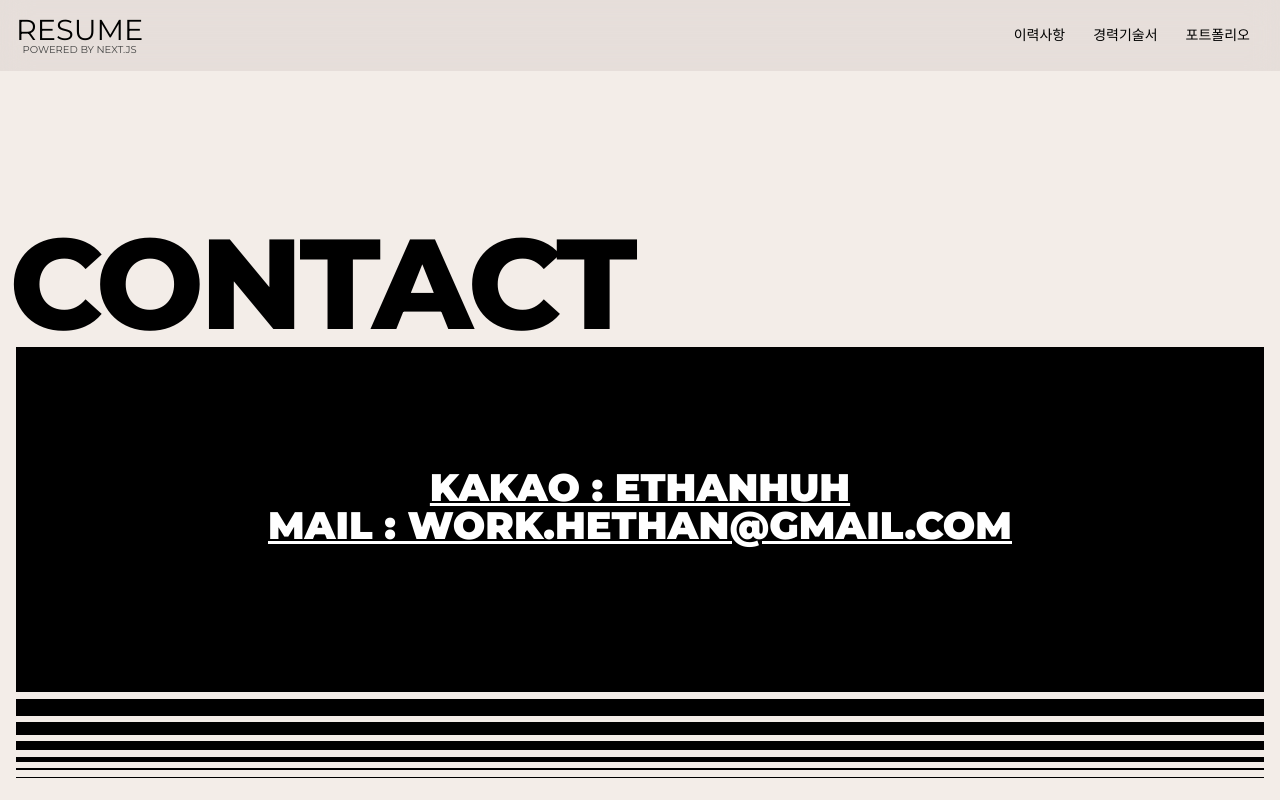
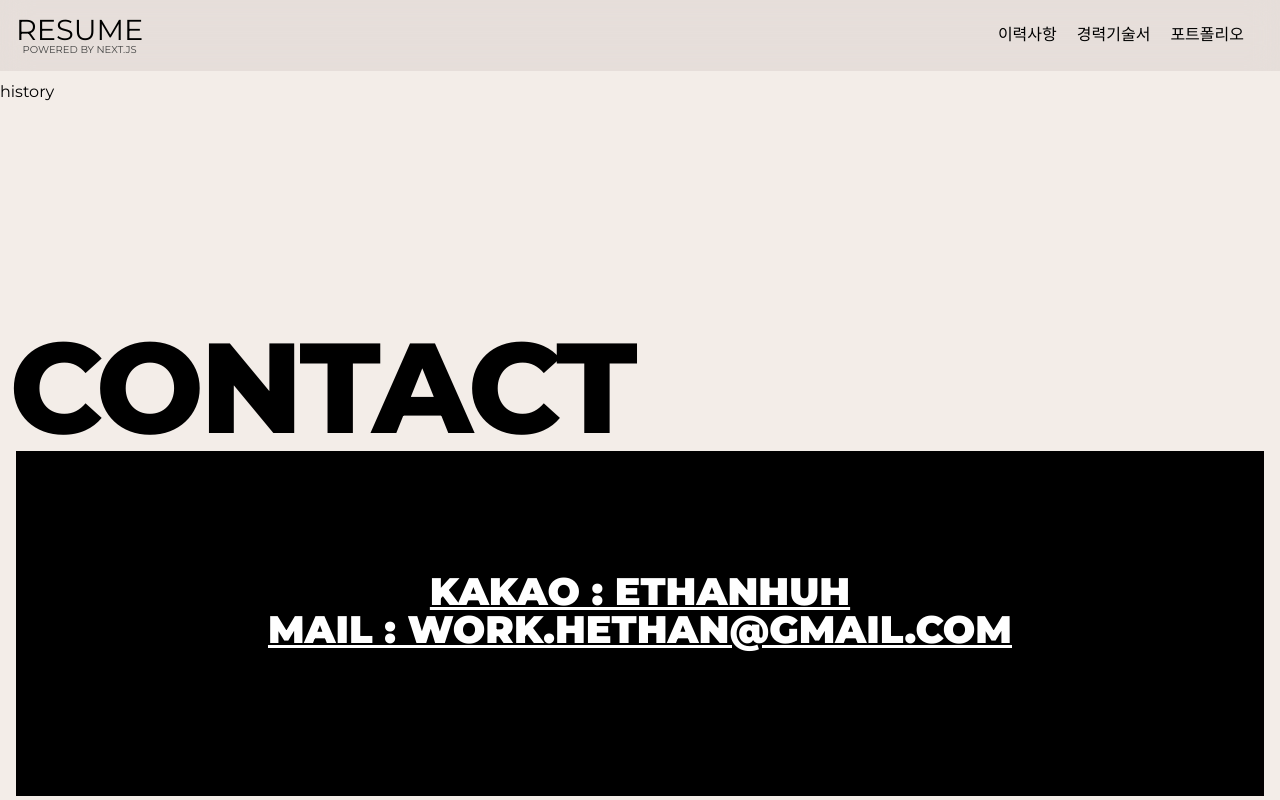
Before and after one commit to work-ethanhuh/next-js-test, a Next.js app: page / in a window 1280 px wide. Shown: the top 800 px of the page. Built offline with nearby package versions, Linux system fonts and the light colour scheme; a small style sheet from the web is missing; a web font is replaced by a local one.

Commit message:
- 와꾸 대충 맞춤

```diff
--- a/app/components/Header.tsx
+++ b/app/components/Header.tsx
@@ -1,12 +1,20 @@
-import React, {useState} from "react";
+import React, { FC, useState } from "react";
 
 import { headerNavigation } from "../constants/constVariable";
 
-const Header = () => {
-    const [show, setShow] = useState(false);
+interface Props {
+    onPathData: (path: string) => void;
+}
 
-    const toggleMenu = () => {
-        setShow((prevShow) => !prevShow);
+const Header: FC<Props> = ({ onPathData }) => {
+    // const [show, setShow] = useState(false);
+
+    // const toggleMenu = () => {
+    //     setShow((prevShow) => !prevShow);
+    // }
+
+    const pathData = (url : string) => {
+        onPathData(url);
     }
 
     return (
@@ -14,33 +22,22 @@ const Header = () => {
             <div className="header__inner">
                 <div className="header__logo">
                     <h1>
-                        <a href="#">resume<em>powered by next.js</em></a>
+                        <span onClick={() => pathData('/')} style={{ cursor: 'pointer'}}>resume<em>powered by next.js</em></span>
                     </h1>
                 </div>
                 <nav
-                    className={`header__nav ${show ? "show" : ""}`}
+                    className={`header__nav false`}
                     role="navigation"
                     aria-label="메인 메뉴"
                 >
                     <ul>
                         {headerNavigation.map((nav, key) => (
-                            <li key={key}>
-                                <a href={nav.url}>{nav.title}</a>
+                            <li key={key} style={{ marginRight: '20px' }}>
+                                <span onClick={() => pathData(nav.url)} style={{ cursor: 'pointer'}}>{nav.title}</span>
                             </li>
                         ))}
                     </ul>
                 </nav>
-                <div
-                    className="header__nav__mobile"
-                    id="headerToggle"
-                    aria-controls="primary-menu"
-                    aria-expanded={show ? "true" : "false"}
-                    role="button"
-                    tabIndex={0}
-                    onClick={toggleMenu}
-                >
-                    <span></span>
-                </div>
             </div>
         </header>
     )
--- a/app/constants/constVariable.tsx
+++ b/app/constants/constVariable.tsx
@@ -1,15 +1,15 @@
 export const headerNavigation = [
     {
         title: "이력사항",
-        url: "#history"
+        url: "history"
     },
     {
         title: "경력기술서",
-        url: "#career"
+        url: "career"
     },
     {
         title: "포트폴리오",
-        url: "#portfolio"
+        url: "portfolio"
     },
 ];
 
--- a/app/layout.tsx
+++ b/app/layout.tsx
@@ -2,9 +2,9 @@ import type { Metadata } from "next";
 import "./assets/scss/style.scss";
 
 export const metadata: Metadata = {
-  title: "포트폴리오 사이트 만들기 🥹 Next-Site",
-  description: "한가지 사이트를 다양한 프레임워크를 통해 만들어 보는 포트폴리오 사이트입니다",
-  keywords: ["포트폴리오", "리액트", "뷰", "넥스트", "웹스토리보이", "portfolio", "react.js", "vue.js", "next.js", "webstoryboy"],
+  title: "EthanHuh 포트폴리오 사이트 - Next-JS",
+  description: "개인 포트폴리오 사이트입니다",
+  keywords: ["포트폴리오", "리액트", "넥스트", "EthanHuh", "portfolio", "react.js", "next.js", "hethan"],
 };
 
 export default function RootLayout({
--- a/app/page.tsx
+++ b/app/page.tsx
@@ -1,26 +1,41 @@
 "use client";
 
-import React, { useEffect } from "react";
+import React, {useState, useEffect} from "react";
 import Header from "./components/Header";
 import Contact from "./components/Contact";
 import Footer from "./components/Footer";
-// import smooth from "@/utils/smooth";
-// import link from "@/utils/link";
 
-export default function Home(){
+const Home = () => {
+    const [currentPath, setPath] = useState('/');
+    const handlePath = (path: string) => {
+        setPath(path);
+    };
+
+    function pathOutter() {
+        switch(currentPath) {
+            case 'career':
+                return <div><h1>career</h1></div>;
+            case 'portfolio':
+                return <div><h1>portfolio</h1></div>;
+            case '/':
+            default:
+                return <div>history</div>;
+        }
+    };
+
     useEffect(() => {
-        // smooth();
-        // link();
-    }, []);
+        console.log('path from child : ', currentPath);
+    }, [currentPath]);
 
     return (
         <>
-            <Header />
-            <main id="main" role="main">
-
-                <Contact />
-            </main>
+            <Header onPathData={handlePath}/>
+            <div style={{ paddingTop: '80px' }}> {pathOutter()}
+            </div>
+            <Contact />
             <Footer />
         </>
-    )
+    );
 }
+
+export default Home;
```
Also changed, not shown: app/components/History.tsx (added).
